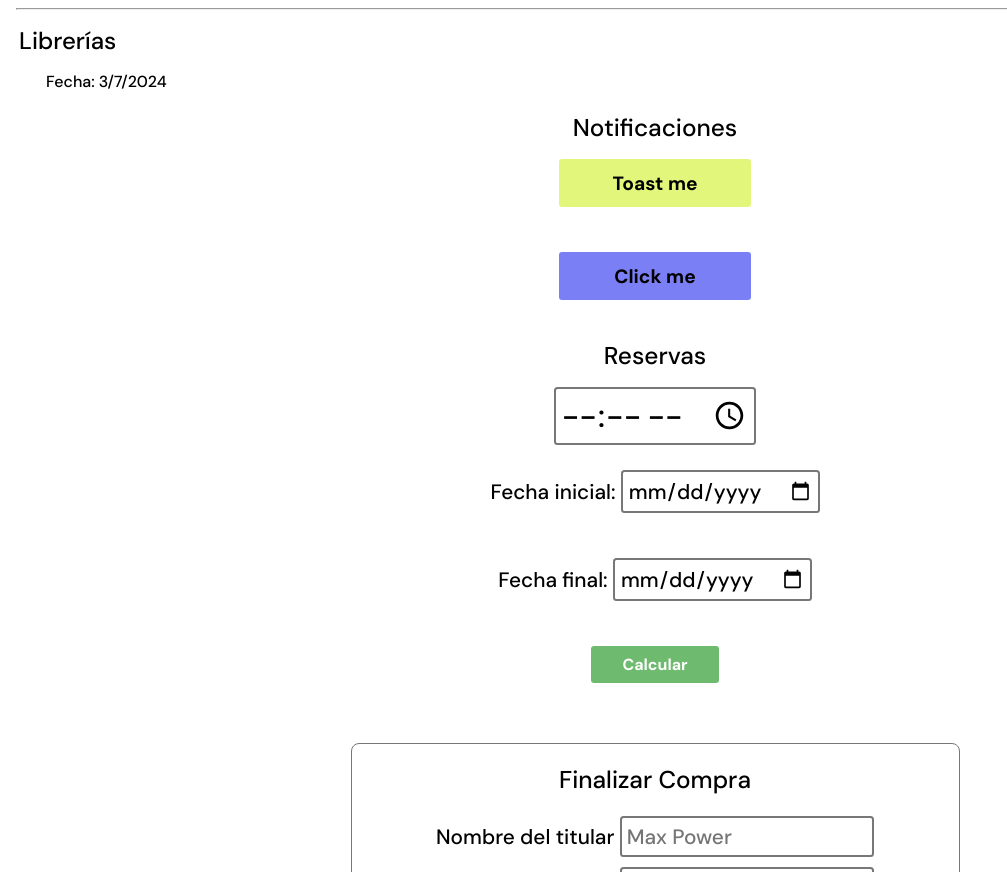
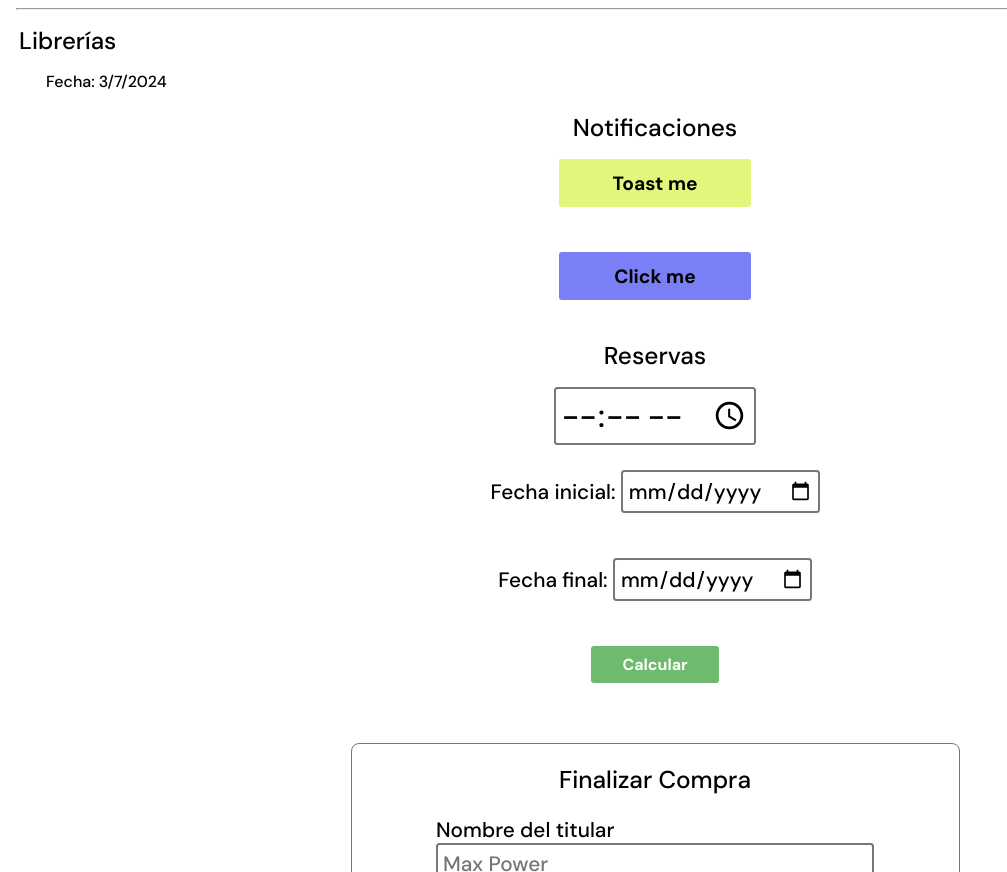
Before and after one commit to DanielRiverol/53910-js, a plain HTML site: page clase_14/index.html in a window 1280 px wide. Shown: the part 80-952 px from the top of the page, without its empty margins (0-1007 px from the left). Drawn offline with Linux system fonts and the light colour scheme.

Commit message:
Actualizando Readme

```diff
--- a/clase_14/css/style.css
+++ b/clase_14/css/style.css
@@ -228,9 +228,12 @@ i.active {
   padding: 5px;
 }
 
-.form-control input#ccv {
+form .form-control input {
+  width: 100%;
+}
+form .form-control input#ccv {
   width: 58px;
 }
-.fecha-actual{
+.fecha-actual {
   text-transform: capitalize;
 }
```
Also changed, not shown: Readme.md.
